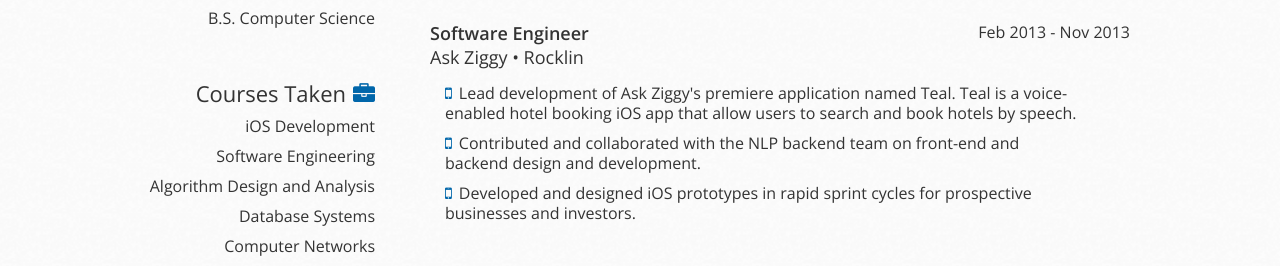
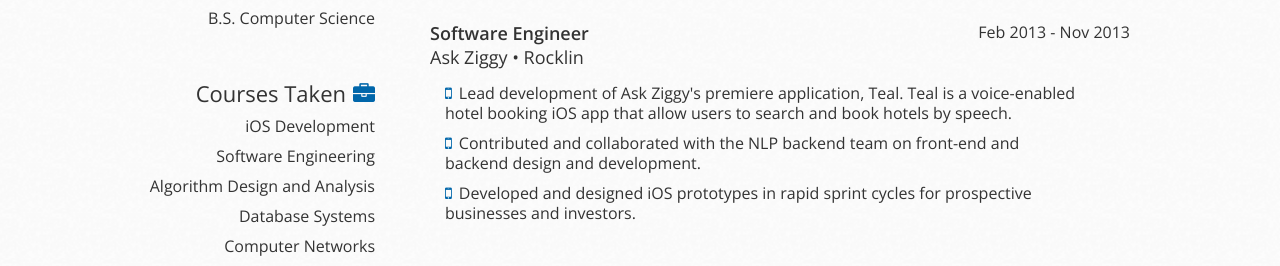
Before and after one commit to kevinnguy/kevinnguy.github.com, a Jekyll site: the page index.html, which Jekyll copies as it is, in a window 1280 px wide. Shown: the part 392-658 px from the top of the page. Built offline with Jekyll 4.4.1, drawn with Linux system fonts in a browser that asks for light colours.

Commit message:
Updated resume

```diff
--- a/index.html
+++ b/index.html
@@ -111,7 +111,7 @@
         <dl class="fourteen columns bottom">
           <dt><p class="nine columns bigfont"><strong>Software Engineer</strong></br>Ask Ziggy  &bull;  Rocklin</p><span class="three columns right">Feb 2013 - Nov 2013</span></dt>
           <ul>
-            <li class="eleven columns offset-by-one"><a class="fa fa-mobile description"></a>Lead development of Ask Ziggy's premiere application named Teal. Teal is a voice-enabled hotel booking iOS app that allow users to search and book hotels by speech.</li>
+            <li class="eleven columns offset-by-one"><a class="fa fa-mobile description"></a>Lead development of Ask Ziggy's premiere application, Teal. Teal is a voice-enabled hotel booking iOS app that allow users to search and book hotels by speech.</li>
             <li class="eleven columns offset-by-one"><a class="fa fa-mobile description"></a>Contributed and collaborated with the NLP backend team on front-end and backend design and development.</li>
             <li class="eleven columns offset-by-one"><a class="fa fa-mobile description"></a>Developed and designed iOS prototypes in rapid sprint cycles for prospective businesses and investors.</li>
           </ul>
```
